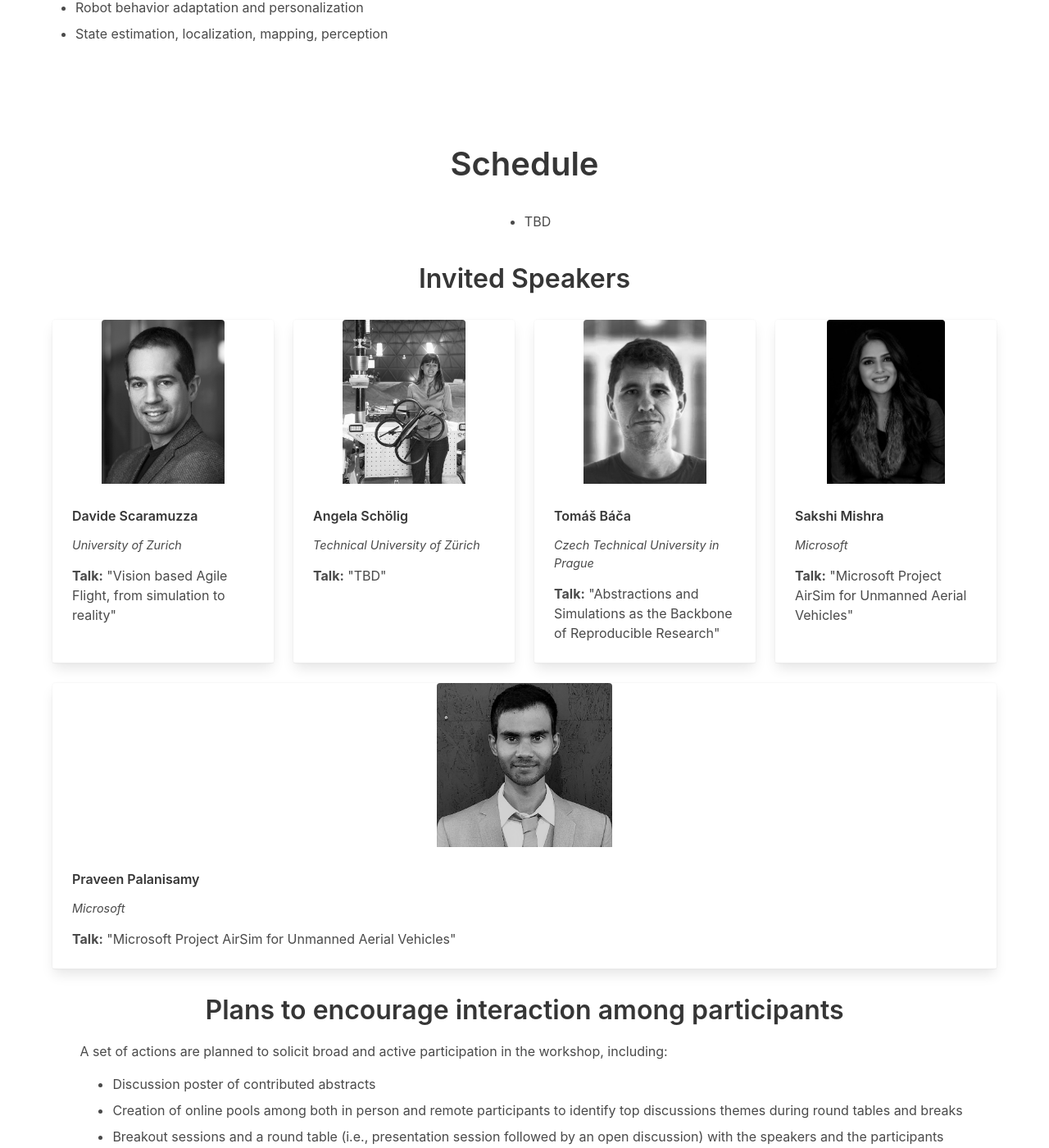
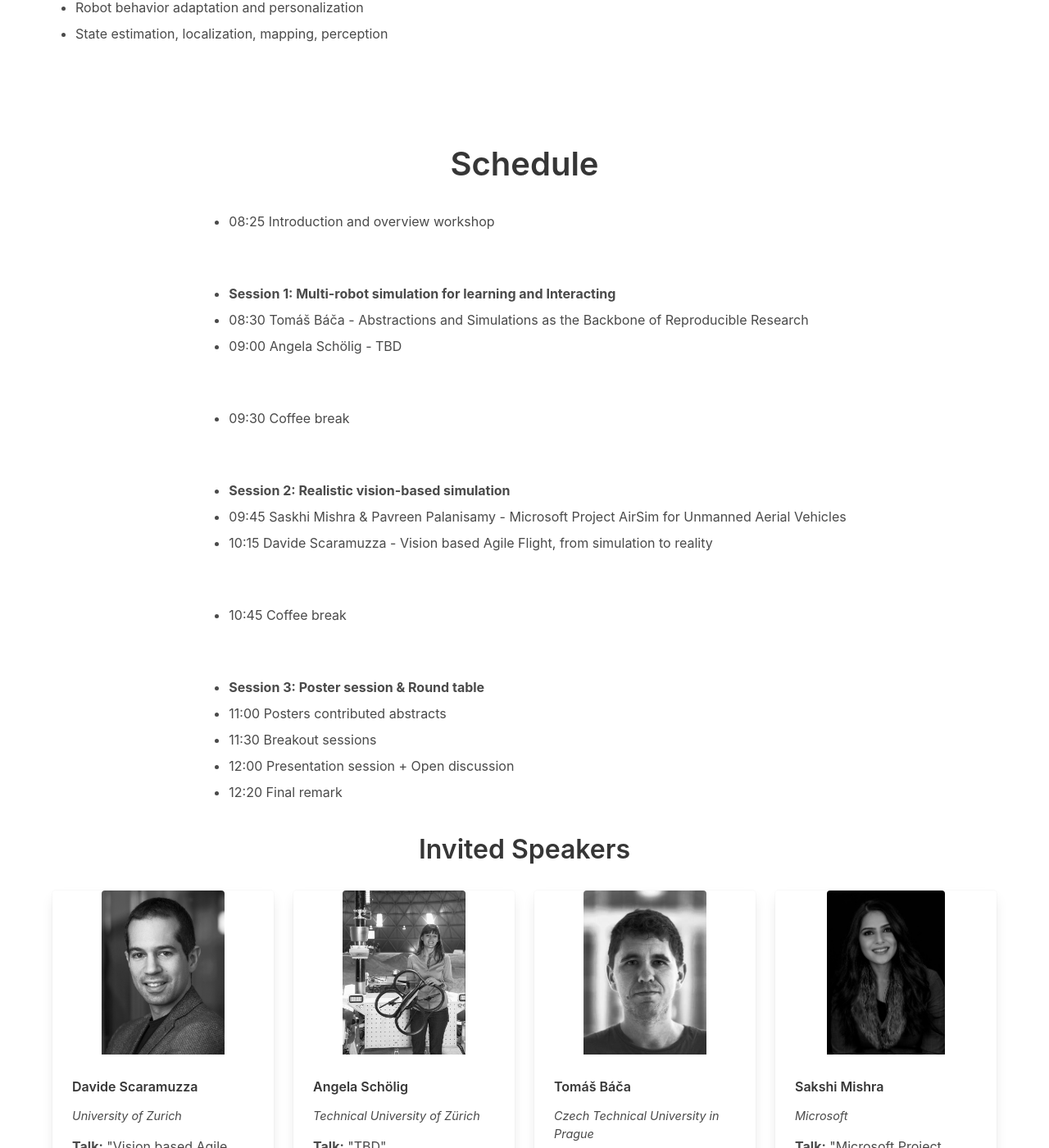
Before and after one commit to IMRCLab/workshop-uav-sims-icra2023, a Jekyll site: the page built from index.html, in a window 1280 px wide and 1400 px high, scrolled down 1791 px. Shown: the whole window at 82% size. Built offline with Jekyll 4.4.1, drawn with Linux system fonts in a browser that asks for light colours.

Commit message:
Add draft schedule

```diff
--- a/index.html
+++ b/index.html
@@ -176,7 +176,26 @@ title: The Role of Robotics Simulators for Unmanned Aerial Vehicles
   <div class="columns is-centered">
     <div class="content paper">
       <ul>
-        <li>TBD</li>
+        <li>08:25 Introduction and overview workshop</li>
+        <br></br>
+        <li><b>Session 1: Multi-robot simulation for learning and Interacting</b></li>
+        <li>08:30 Tomáš Báča - Abstractions and Simulations as the Backbone of Reproducible Research</li>
+        <li>09:00 Angela Schölig - TBD</li>
+        <br></br>
+        <li>09:30 Coffee break</li>
+        <br></br>
+        <li><b>Session 2: Realistic vision-based simulation</b></li>
+        <li>09:45 Saskhi Mishra & Pavreen Palanisamy - Microsoft Project AirSim for Unmanned Aerial Vehicles</li>
+        <li>10:15 Davide Scaramuzza - Vision based Agile Flight, from simulation to reality</li>
+        <br></br>
+        <li>10:45 Coffee break</li>
+        <br></br>
+        <li><b>Session 3: Poster session & Round table</b></li>
+        <li>11:00 Posters contributed abstracts</li>
+        <li>11:30 Breakout sessions</li>
+        <li>12:00 Presentation session + Open discussion</li>
+        <li>12:20 Final remark</li>
+
       </ul>
     </div>
   </div>
```
